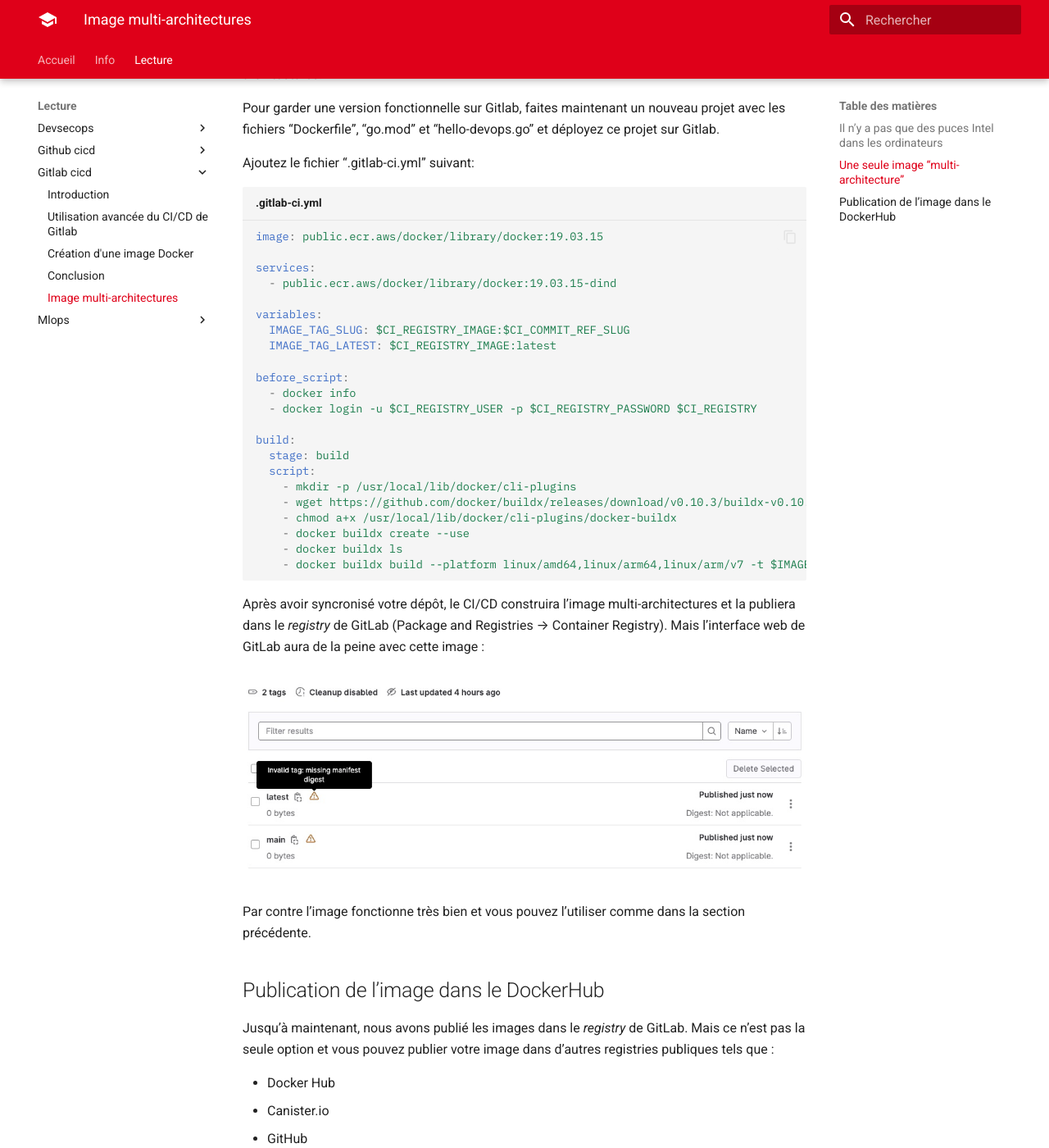
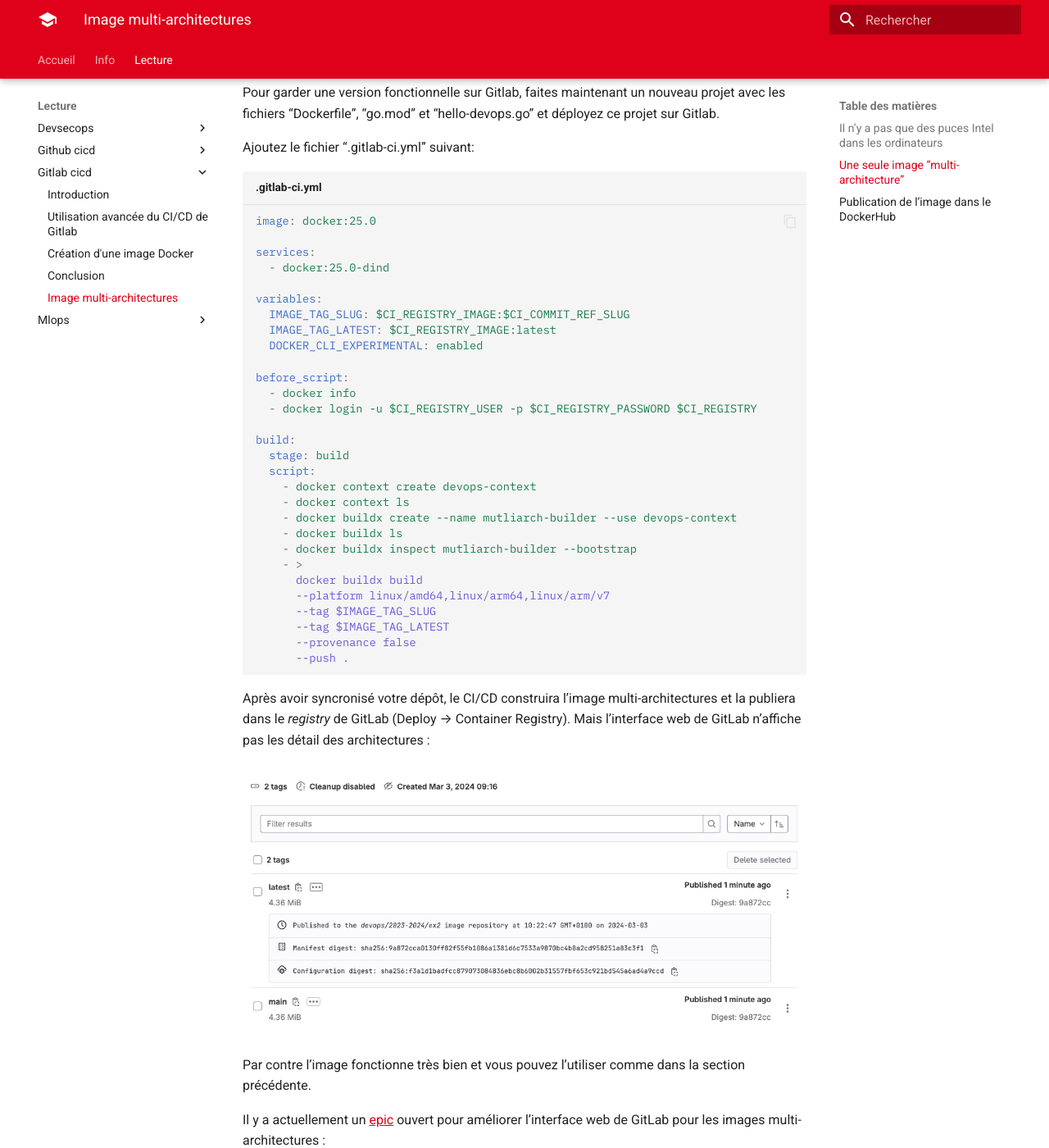
Before and after one commit to heia-fr/devops-website, an MkDocs documentation site: the page built from docs/lecture/gitlab-cicd/multi-arch.md, in a window 1280 px wide and 1400 px high, scrolled down 2453 px. Shown: the whole window at 82% size. Built offline with MkDocs 1.6.1 and Material for MkDocs 9.7.7, drawn with Linux system fonts in a browser that asks for light colours; some of the changed text lies outside the part shown.

Commit message:
update gitlab chapter

````diff
--- a/docs/lecture/gitlab-cicd/multi-arch.md
+++ b/docs/lecture/gitlab-cicd/multi-arch.md
@@ -20,10 +20,10 @@
 Modifiez le fichier ".gitlab-ci.yml" avec ce contenu:
 
 ``` yaml title=".gitlab-ci.yml"
-image: public.ecr.aws/docker/library/docker:19.03.15
+image: docker:25.0
 
 services:
-  - public.ecr.aws/docker/library/docker:19.03.15-dind
+  - docker:25.0-dind
 
 variables:
   IMAGE_TAG_SLUG: $CI_REGISTRY_IMAGE:$CI_COMMIT_REF_SLUG
@@ -37,17 +37,16 @@
 build:
   stage: build
   script:
-    - mkdir -p /usr/local/lib/docker/cli-plugins
-    - wget https://github.com/docker/buildx/releases/download/v0.10.3/buildx-v0.10.3.linux-amd64 -O /usr/local/lib/docker/cli-plugins/docker-buildx
-    - chmod a+x /usr/local/lib/docker/cli-plugins/docker-buildx
     - docker buildx ls
-    - docker buildx build --push --platform linux/amd64 --tag "${IMAGE_TAG_SLUG}-amd64" .
-    - docker buildx build --push --platform linux/arm64 --tag "${IMAGE_TAG_SLUG}-arm64" .
+    # Build tagged images for various architectures
+    - docker buildx build --push --platform linux/amd64  --tag "${IMAGE_TAG_SLUG}-amd64" .
+    - docker buildx build --push --platform linux/arm64  --tag "${IMAGE_TAG_SLUG}-arm64" .
     - docker buildx build --push --platform linux/arm/v7 --tag "${IMAGE_TAG_SLUG}-armv7" .
     - docker manifest create ${IMAGE_TAG_SLUG} "${IMAGE_TAG_SLUG}-amd64" "${IMAGE_TAG_SLUG}-arm64" "${IMAGE_TAG_SLUG}-armv7"
     - docker manifest push ${IMAGE_TAG_SLUG}
-    - docker buildx build --push --platform linux/amd64 --tag "${IMAGE_TAG_LATEST}-amd64" .
-    - docker buildx build --push --platform linux/arm64 --tag "${IMAGE_TAG_LATEST}-arm64" .
+    # Build latest images for various architectures
+    - docker buildx build --push --platform linux/amd64  --tag "${IMAGE_TAG_LATEST}-amd64" .
+    - docker buildx build --push --platform linux/arm64  --tag "${IMAGE_TAG_LATEST}-arm64" .
     - docker buildx build --push --platform linux/arm/v7 --tag "${IMAGE_TAG_LATEST}-armv7" .
     - docker manifest create ${IMAGE_TAG_LATEST} "${IMAGE_TAG_LATEST}-amd64" "${IMAGE_TAG_LATEST}-arm64" "${IMAGE_TAG_LATEST}-armv7"
     - docker manifest push ${IMAGE_TAG_LATEST}
@@ -92,14 +91,15 @@
 Ajoutez le fichier ".gitlab-ci.yml" suivant:
 
 ``` yaml title=".gitlab-ci.yml"
-image: public.ecr.aws/docker/library/docker:19.03.15
+image: docker:25.0
 
 services:
-  - public.ecr.aws/docker/library/docker:19.03.15-dind
+  - docker:25.0-dind
 
 variables:
   IMAGE_TAG_SLUG: $CI_REGISTRY_IMAGE:$CI_COMMIT_REF_SLUG
   IMAGE_TAG_LATEST: $CI_REGISTRY_IMAGE:latest
+  DOCKER_CLI_EXPERIMENTAL: enabled
 
 before_script:
   - docker info
@@ -108,23 +108,35 @@
 build:
   stage: build
   script:
-    - mkdir -p /usr/local/lib/docker/cli-plugins
-    - wget https://github.com/docker/buildx/releases/download/v0.10.3/buildx-v0.10.3.linux-amd64 -O /usr/local/lib/docker/cli-plugins/docker-buildx
-    - chmod a+x /usr/local/lib/docker/cli-plugins/docker-buildx
-    - docker buildx create --use
+    - docker context create devops-context
+    - docker context ls
+    - docker buildx create --name mutliarch-builder --use devops-context
     - docker buildx ls
-    - docker buildx build --platform linux/amd64,linux/arm64,linux/arm/v7 -t $IMAGE_TAG_SLUG -t$IMAGE_TAG_LATEST  --push .
+    - docker buildx inspect mutliarch-builder --bootstrap
+    - >
+      docker buildx build
+      --platform linux/amd64,linux/arm64,linux/arm/v7
+      --tag $IMAGE_TAG_SLUG
+      --tag $IMAGE_TAG_LATEST
+      --provenance false
+      --push .
 ```
 
 Après avoir syncronisé votre dépôt, le CI/CD construira l'image multi-architectures et la publiera
-dans le _registry_ de GitLab (Package and Registries --> Container Registry). Mais l'interface web de
-GitLab aura de la peine avec cette image :
+dans le _registry_ de GitLab (Deploy --> Container Registry). Mais l'interface web de
+GitLab n'affiche pas les détail des architectures :
 
 <figure markdown>
-![](img/cicd3.jpg)
+![](img/cicd3.png)
 </figure>
 
 Par contre l'image fonctionne très bien et vous pouvez l'utiliser comme dans la section précédente.
+
+Il y a actuellement un [epic](https://gitlab.com/groups/gitlab-org/-/epics/11952) ouvert pour améliorer l'interface web de GitLab pour les images multi-architectures :
+
+<figure markdown>
+![](img/epic-11952.png)
+</figure>
 
 ## Publication de l'image dans le DockerHub
 
@@ -166,15 +178,16 @@
 Remplacez le contenu du fichier ".gitlab-ci.yml" par ceci :
 
 ```yaml title=".gitlab-ci.yml"
-image: public.ecr.aws/docker/library/docker:19.03.15
+image: docker:25.0
 
 services:
-  - public.ecr.aws/docker/library/docker:19.03.15-dind
+  - docker:25.0-dind
 
 variables:
   DOCKERHUB_PROJECT: devops
+  IMAGE_TAG_SLUG: ${DOCKERHUB_USERNAME}/${DOCKERHUB_PROJECT}:${CI_COMMIT_REF_SLUG}
   IMAGE_TAG_LATEST: ${DOCKERHUB_USERNAME}/${DOCKERHUB_PROJECT}:latest
-  IMAGE_TAG_SLUG: ${DOCKERHUB_USERNAME}/${DOCKERHUB_PROJECT}:${CI_COMMIT_REF_SLUG}
+  DOCKER_CLI_EXPERIMENTAL: enabled
 
 before_script:
   - docker info
@@ -183,12 +196,17 @@
 build:
   stage: build
   script:
-    - mkdir -p /usr/local/lib/docker/cli-plugins
-    - wget https://github.com/docker/buildx/releases/download/v0.10.3/buildx-v0.10.3.linux-amd64 -O /usr/local/lib/docker/cli-plugins/docker-buildx
-    - chmod a+x /usr/local/lib/docker/cli-plugins/docker-buildx
-    - docker buildx create --use
+    - docker context create devops-context
+    - docker context ls
+    - docker buildx create --name mutliarch-builder --use devops-context
     - docker buildx ls
-    - docker buildx build --platform linux/amd64,linux/arm64,linux/arm/v7 -t $IMAGE_TAG_LATEST -t $IMAGE_TAG_SLUG --push .
+    - docker buildx inspect mutliarch-builder --bootstrap
+    - >
+      docker buildx build
+      --platform linux/amd64,linux/arm64,linux/arm/v7
+      --tag $IMAGE_TAG_SLUG
+      --tag $IMAGE_TAG_LATEST
+      --push .
 ```
 
 Remplacez la variable `DOCKERHUB_PROJECT` par le nom de votre repository sur Docker Hub et mettez à
````
Also changed, not shown: docs/lecture/gitlab-cicd/basic.md (+23 -25 lines), docs/lecture/gitlab-cicd/conclusion.md (+6 -2 lines), docs/lecture/gitlab-cicd/img/cicd0.png (added), docs/lecture/gitlab-cicd/img/cicd0.webp (added), docs/lecture/gitlab-cicd/img/cicd3.png (added), docs/lecture/gitlab-cicd/img/epic-11952.png (added).
